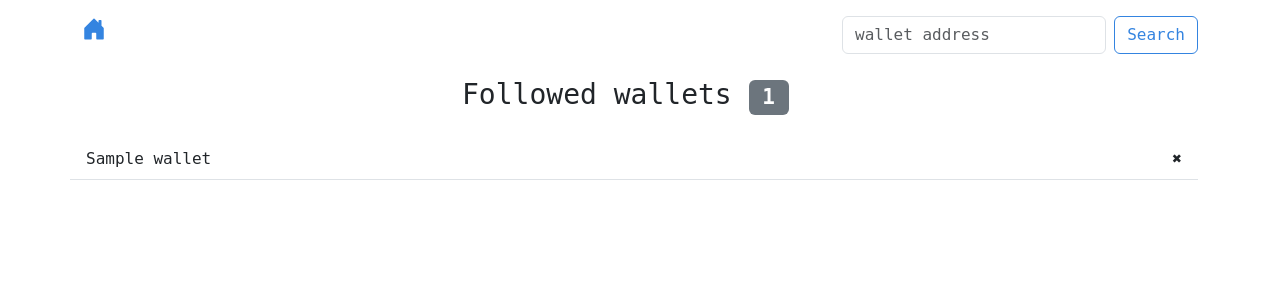
After one commit to kcprxkln/eth-wallet-tracker, a Flask app: page /profile/followed_wallets in a window 1280 px wide. The commit adds this page. Shown: the top 300 px of the page. Run offline with Flask 3, Linux system fonts and the light colour scheme; a user stored in the database is signed in; tables that the repository leaves empty hold one stand-in row (values such as "Sample post").

Commit message:
adds followed_wallets endpoint, no possibility to delete the wallet from list

```diff
--- a/server.py
+++ b/server.py
@@ -30,9 +30,21 @@ with app.app_context():
 eth_data_r = ApiDataFetcher(ETHERSCAN_APIKEY)
 
 
-@app.route('/')
+@app.route('/', methods=['GET', 'POST'])
 @login_required
 def home():
+    if request.method == 'POST':
+        if 'search_wallet' in request.form:
+            wallet_address = request.form.get('wallet_address')
+            wallet = Wallet.query.filter_by(name=wallet_address).first()
+            if wallet:
+                return redirect(url_for("wallet_page", address=wallet_address))
+            else:
+                new_wallet = Wallet(name=new_wallet)
+                db.session.add(new_wallet)
+                db.session.commit()
+                return redirect(url_for("wallet_page", address=wallet_address))
+
     all_followed_wallets = []
     for wallet in current_user.followed_wallets:
         all_followed_wallets.append(wallet.name)
@@ -136,5 +148,16 @@ def wallet_page(address):
     return render_template('wallet_page.html', page=address, balance=wallet_balance , transactions=wallet_transactions, user=current_user, is_f=is_followed)
 
 
+@app.route('/profile/followed_wallets', methods=['GET', 'POST'])
+def followed_wallets_page():
+    all_followed_wallets = []
+    for wallet in current_user.followed_wallets:
+        all_followed_wallets.append(wallet.name)
+
+    followed_wallets_qty = len(all_followed_wallets)
+
+    return render_template('followed_wallets_page.html', all_followed_wallets=all_followed_wallets, followed_wallets_qty=followed_wallets_qty)
+
+
 if __name__ == '__main__':
     app.run()
--- /dev/null
+++ b/templates/followed_wallets_page.html
@@ -0,0 +1,39 @@
+{% extends 'base.html' %}
+
+{% block main %}
+<div class="container mt-3">
+    <div class="row">
+        <div class="col-4">
+            <a href="{{ url_for('home') }}">
+            <svg xmlns="http://www.w3.org/2000/svg" width="24" height="24" fill="currentColor" class="bi bi-house-door-fill home-icon" viewBox="0 0 16 16">
+                <path d="M6.5 14.5v-3.505c0-.245.25-.495.5-.495h2c.25 0 .5.25.5.5v3.5a.5.5 0 0 0 .5.5h4a.5.5 0 0 0 .5-.5v-7a.5.5 0 0 0-.146-.354L13 5.793V2.5a.5.5 0 0 0-.5-.5h-1a.5.5 0 0 0-.5.5v1.293L8.354 1.146a.5.5 0 0 0-.708 0l-6 6A.5.5 0 0 0 1.5 7.5v7a.5.5 0 0 0 .5.5h4a.5.5 0 0 0 .5-.5Z"/>
+            </svg>
+            </a>
+        </div>
+        <div class="col-4"></div>
+        <div class="col-4">
+            <form class="d-flex wallet-search" role="search" method="POST">
+                <input class="form-control me-2" type="search" placeholder="wallet address" aria-label="Search" name="wallet_address" >
+                <button class="btn btn-outline-success" type="submit" value="Submit" name="search_wallet">Search</button>
+            </form>
+        </div>
+    </div>
+    <div class="row mt-4">
+        <div class="col-4"></div>
+        <div class="col-4">
+        <h3>Followed wallets <span class="badge bg-secondary">{{ followed_wallets_qty }}</span></h3>
+        </div>
+        <div class="col-4"></div>
+    </div>
+
+<div class="row mt-3">
+    <ul class="list-group list-group-flush">
+    {% for wallet in all_followed_wallets %}
+      <li class="list-group-item">
+        <a href="#">{{ wallet }}</a>
+        <span class="remove"><a href="#">✖</span>
+      </li>
+    {% endfor %}
+    </ul>
+  </div>
+{% endblock %}
--- a/templates/home.html
+++ b/templates/home.html
@@ -11,8 +11,8 @@
                 </a>
 
                 <ul class="dropdown-menu">
-                  <li><a class="dropdown-item" href="#">Followed wallets</a></li>
-                  <li><a class="dropdown-item" href="#">Logout</a></li>
+                  <li><a class="dropdown-item" href="{{ url_for('followed_wallets_page')}}">Followed wallets</a></li>
+                  <li><a class="dropdown-item" href="{{ url_for('logout')}}">Logout</a></li>
                 </ul>
               </div>
         </div>
@@ -33,7 +33,7 @@
                     <p id="tx-info">{{ transaction['way']}}, {{transaction['time']}}</p>
                        <p><a href='#' class="wallet">{{ transaction['from'] }}</a></p>
                        <p>to <a href="#" class="wallet">{{ transaction['to'] }}</a></p>
-                    <p id="amount"> {{ transaction['value'] }}ETH</p>
+                    <p id="amount"> {{ transaction['value'] }} ETH</p>
         </div>
             <div class="col-3"></div>
     </div>
```
